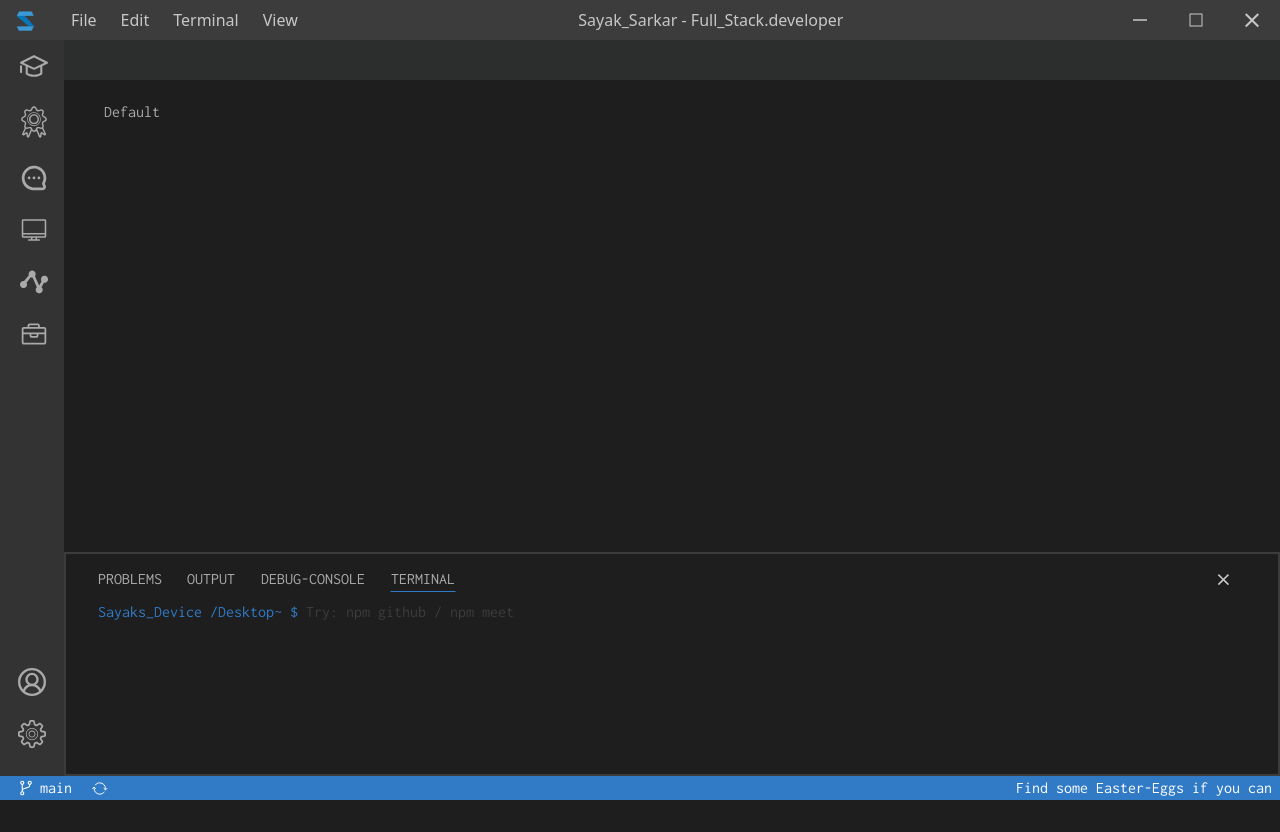
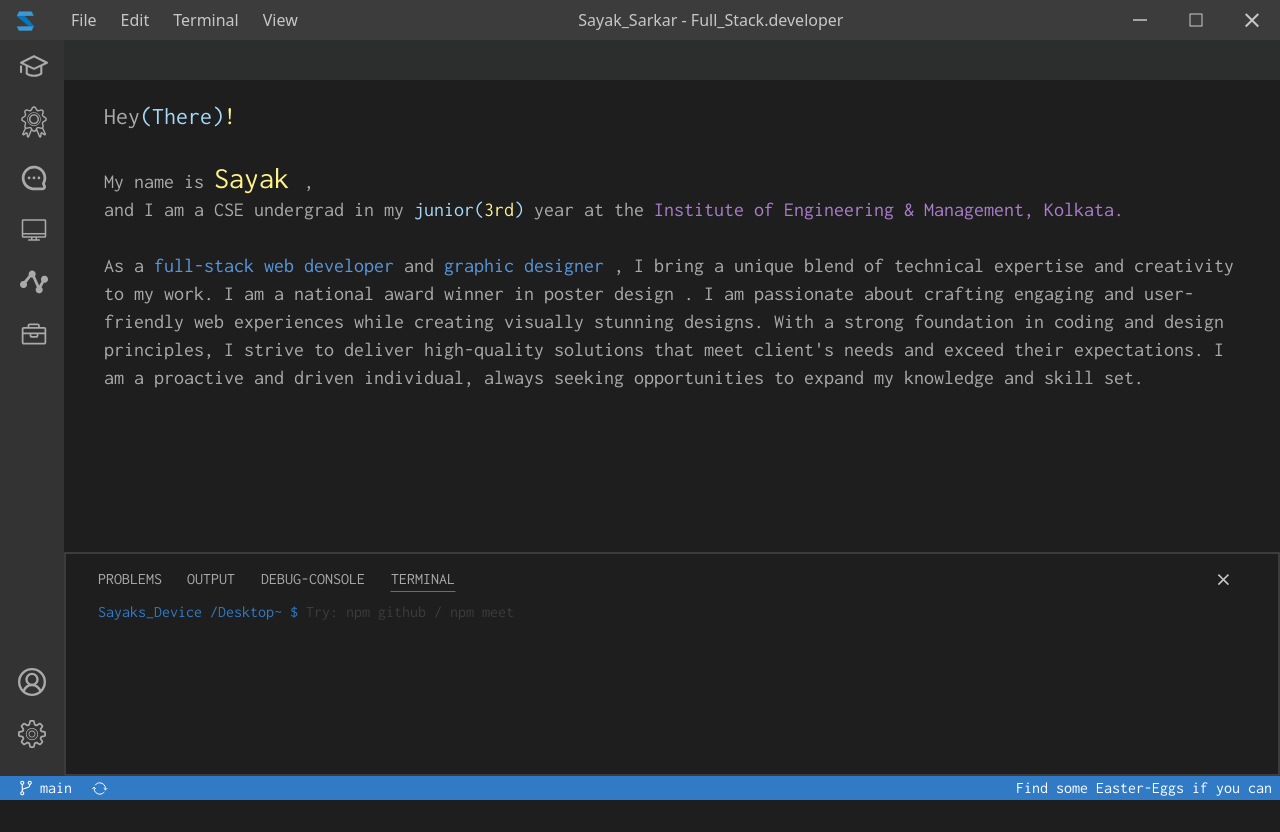
Before and after one commit to SayakSarkar02/portfolio, a Next.js app: page / in a window 1280 px wide. Built offline with nearby package versions, Linux system fonts and the light colour scheme.

Commit message:
profile page setup added

```diff
--- a/app/GlobalRedux/Features/sidebar/sidebarMenu.js
+++ b/app/GlobalRedux/Features/sidebar/sidebarMenu.js
@@ -4,7 +4,14 @@ import { createSlice } from "@reduxjs/toolkit";
 
 const initialState = {
   profile: [
-
+    {
+      name: "Sayak Sarkar",
+      year: "junior (3rd) year",
+      college: "Institute of Engineering and Management, Kolkata",
+      profession: "Full-Stack Web-Developer",
+      aboutDesktop: "As a full-stack web developer and graphic designer, I bring a unique blend of technical expertise and creativity to my work. I am a national award winner in poster design. I am passionate about crafting engaging and user-friendly web experiences while creating visually stunning designs. With a strong foundation in coding and design principles, I strive to deliver high-quality solutions that meet client's needs and exceed their expectations. I am a proactive and driven individual, always seeking opportunities to expand my knowledge and skill set. I thrive on the excitement of learning new things and meeting new people in the ever-evolving world of technology. I am thrilled to embrace the future with enthusiasm, as I continue to grow and make a positive impact through my work.",
+      aboutMobile: "I'm Sayak, a sophomore CSE undergrad at the Institute of Engineering & Management, Kolkata. As a full-stack web developer and graphic designer, I bring together technical expertise and creativity. I love crafting captivating user experiences and visually stunning designs. I am a national award winner in poster design. I'm always seeking opportunities to learn and grow in the ever-changing world of technology. Let's make a positive impact together!"
+    }
   ],
   education: [
     {folderName: "School - Qualification",
--- a/app/GlobalRedux/Features/sidebar/sidebarSlice.js
+++ b/app/GlobalRedux/Features/sidebar/sidebarSlice.js
@@ -12,7 +12,6 @@ export const sidebarSlice = createSlice({
   initialState,
   reducers: {
     arrSelect: (state, action) => {
-      // state.whatOpen === action.payload? (state.whatOpen = -1) : (state.whatOpen = action.payload);
       if(state.isOpen === false){
         state.whatOpen = action.payload;
         state.isOpen = true;
--- a/components/Details/Default.jsx
+++ b/components/Details/Default.jsx
@@ -1,8 +1,25 @@
-import React from 'react'
+"use client"
+
+import { useSelector } from "react-redux"
 
 const Default = () => {
+
   return (
-    <div>Default</div>
+    <div className="lg:text-xl">
+    <span className="text-2xl">Hey</span><span className=" text-vs-blue-1 text-2xl">(There)</span><span className=" text-yellow-200 text-2xl">!</span>
+    <br />
+    <br />
+    <span className=""> My name is <span className="text-yellow-200 text-3xl"> Sayak </span>, </span>
+    <br />
+    and I am a CSE undergrad in my <span className="text-vs-blue-1"> junior(<span className="text-yellow-200">3rd</span>)  </span> year at the <span className="text-vs-purple"> Institute of Engineering & Management, Kolkata. </span>
+    <br />
+    <br />
+    <span className="max-sm:hidden">
+    As a <span className="text-vs-blue-2"> full-stack web developer</span> and <span className="text-vs-blue-2"> graphic designer </span>, I bring a unique blend of technical expertise and creativity to my work. I am a <span className="text-yellow-2"> national award winner in poster design </span>. I am passionate about crafting engaging and user-friendly web experiences while creating visually stunning designs. With a strong foundation in coding and design principles, I strive to deliver high-quality solutions that meet client's needs and exceed their expectations. I am a proactive and driven individual, always seeking opportunities to expand my knowledge and skill set.
+    </span>
+    <span className="sm:hidden">As a <span className="text-vs-blue-2">full-stack web developer</span> and <span className="text-vs-blue-2"> graphic designer </span> , I bring together technical expertise and creativity. I love crafting captivating user experiences and visually stunning designs. I am a national award winner in poster design. I'm always seeking opportunities to learn and grow in the ever-changing world of technology. Let's make a positive impact together!
+    </span>
+  </div>
   )
 }
 
--- a/components/MidSec.jsx
+++ b/components/MidSec.jsx
@@ -7,6 +7,7 @@ import MainBody from "./MainBody";
 
 import { useSelector, useDispatch } from "react-redux";
 import { arrSelect } from "@app/GlobalRedux/Features/sidebar/sidebarSlice";
+import {closeSideBarMenu} from "@app/GlobalRedux/Features/sidebar/sidebarSlice";
 
 const MidSec = () => {
   const open = useSelector((state) => state.sidebar.whatOpen);
@@ -171,6 +172,10 @@ const MidSec = () => {
 
         <div>
           <div
+           onClick={() => {
+            dispatch(arrSelect(-1));
+            dispatch(closeSideBarMenu());
+          }}
             className={
               " flex items-center justify-center text-vs-white-2 w-full py-3 hover:text-vs-white-1 hover:cursor-pointer"
             }
```
Also changed, not shown: components/EasterEggs/test/Meet.jsx (+0 -2 lines).
